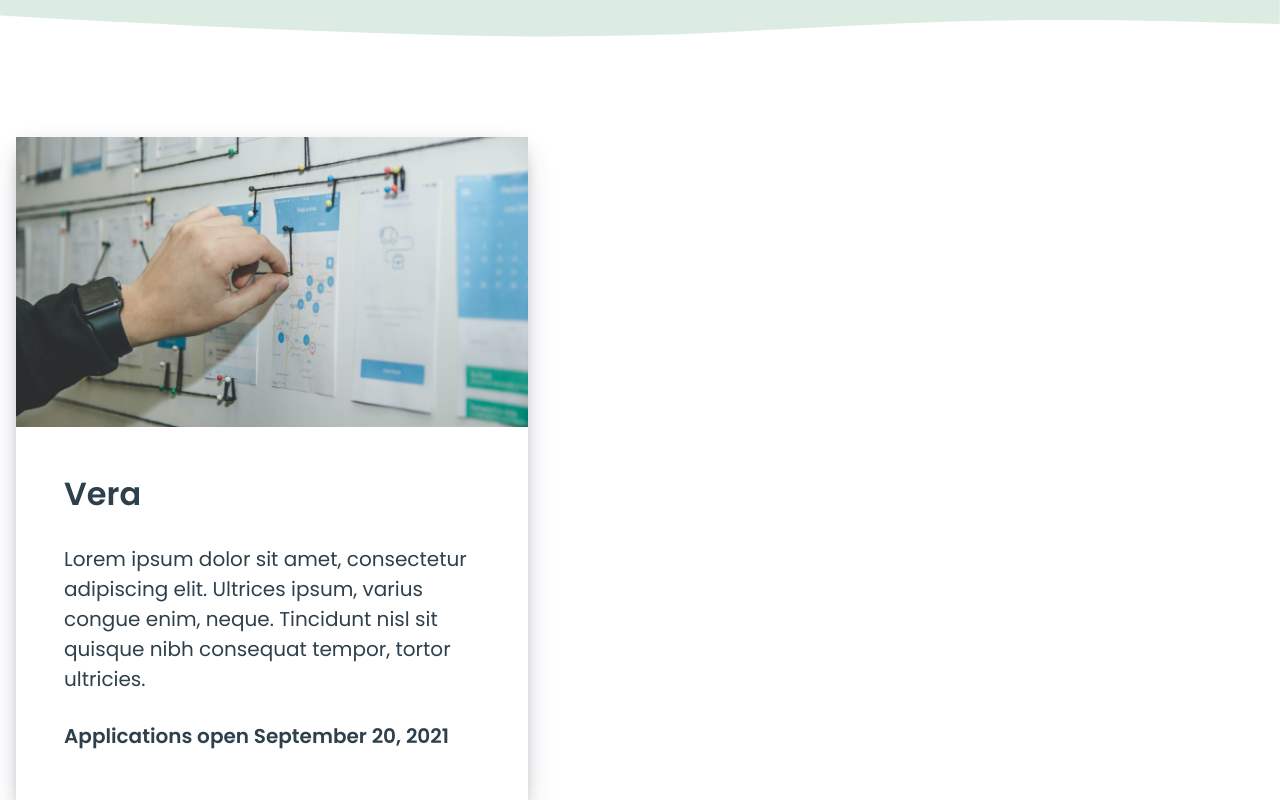
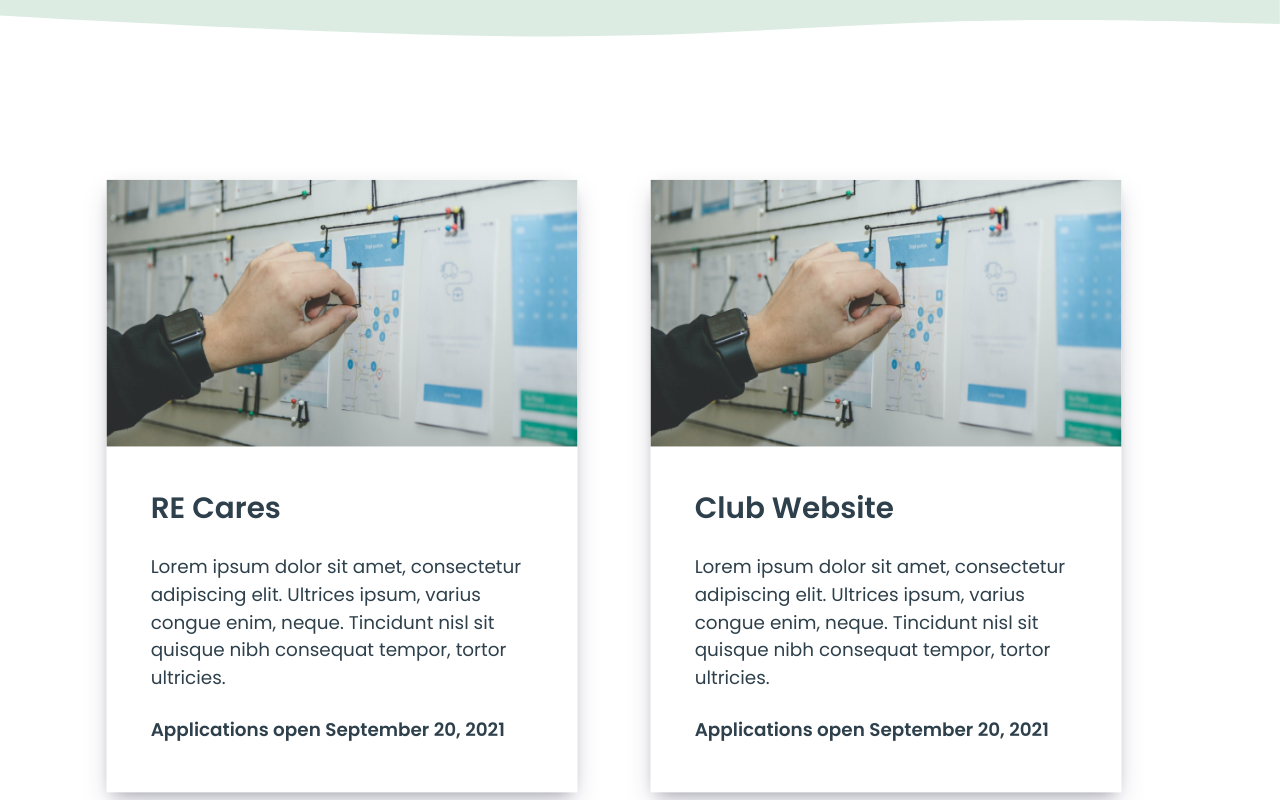
Before and after one commit to CS-Social-Good-CalPoly/club-website, a React (Create React App) app: page /Projects in a window 1280 px wide. Shown: the part 600-1400 px from the top of the page. Built offline with nearby package versions, Linux system fonts and the light colour scheme.

Commit message:
project layout

```diff
--- a/src/assets/Projects/ProjectCard.css
+++ b/src/assets/Projects/ProjectCard.css
@@ -2,6 +2,7 @@
 @import "../SharedAssets/Styles.css";
 
 .project-card {
+  transform: scale(0.92);
   background: white;
   width: 32rem;
   /* border-radius: 0.4rem; */
@@ -13,7 +14,7 @@
 }
 
 .project-card:hover {
-  transform: scale(1.03);
+  transform: scale(0.95);
   box-shadow: 0 13px 40px -5px hsla(240, 30.1%, 28%, 0.12), 0 8px 32px -8px hsla(0, 0%, 0%, 0.14), 0 -6px 32px -6px hsla(0, 0%, 0%, 0.02);
 }
 
--- a/src/components/Projects/ProjectLayout.js
+++ b/src/components/Projects/ProjectLayout.js
@@ -1,11 +1,73 @@
-import React from 'react'
+import React from 'react';
+import ProjectCard from './ProjectCard.js';
+import photo from '../../images/project-card-default.png';
+import {Container, Row, Col} from "react-bootstrap";
+
+const cards = [
+    {
+        'title': 'RE Cares',
+        // 'techStack': 'MERN',
+        'url': photo,
+        'description': 'Lorem ipsum dolor sit amet, consectetur adipiscing elit. Ultrices ipsum, varius congue enim, neque. Tincidunt nisl sit quisque nibh consequat tempor, tortor ultricies.',
+        'openApp': "Applications open September 20, 2021"
+    },
+    {
+        'title': 'Club Website',
+        // 'techStack': 'MERN',
+        'url': photo,
+        'description': 'Lorem ipsum dolor sit amet, consectetur adipiscing elit. Ultrices ipsum, varius congue enim, neque. Tincidunt nisl sit quisque nibh consequat tempor, tortor ultricies.',
+        'openApp': "Applications open September 20, 2021"
+    }
+];
 
 const ProjectLayout = () => {
     return (
         <div>
-
+            <Container>
+                <Row>
+                    <Col sm={5.2} md={5.1}>
+                        <ProjectCard
+                            title={cards[0]['title']}
+                            // techStack={cards[0]['techStack']}
+                            url={cards[0]['url']}
+                            description={cards[0]['description']}
+                            openApp="Applications open September 20, 2021"
+                        />
+                    </Col>
+                    <Col sm={5.2} md={5.1}>
+                        <ProjectCard
+                            title={cards[1]['title']}
+                            // techStack={cards[1]['techStack']}
+                            url={cards[1]['url']}
+                            description={cards[1]['description']}
+                            openApp="Applications open September 20, 2021"
+                        />
+                    </Col>
+                </Row>
+                {/* ---- for testing ----  */}
+                {/* <Row>
+                    <Col sm={5.2}>
+                        <ProjectCard
+                            title={cards[0]['title']}
+                            // techStack={cards[0]['techStack']}
+                            url={cards[0]['url']}
+                            description={cards[0]['description']}
+                            openApp="Applications open September 20, 2021"
+                        />
+                    </Col>
+                    <Col sm={5.2}>
+                        <ProjectCard
+                            title={cards[1]['title']}
+                            // techStack={cards[1]['techStack']}
+                            url={cards[1]['url']}
+                            description={cards[1]['description']}
+                            openApp="Applications open September 20, 2021"
+                        />
+                    </Col>
+                </Row> */}
+            </Container>
         </div>
     )
 }
 
-export default ProjectLayout
+export default ProjectLayout;
--- a/src/components/Projects/Projects.js
+++ b/src/components/Projects/Projects.js
@@ -1,23 +1,18 @@
 import React from 'react';
 import ProjectBanner from './ProjectBanner.js';
-import ProjectCard from './ProjectCard.js';
+// import ProjectCard from './ProjectCard.js';
+import ProjectLayout from './ProjectLayout.js';
 import '../../assets/Projects/Projects.css';
-import default_photo from '../../images/project-card-default.png';
+import photo from '../../images/project-card-default.png';
 import Footer from '../SharedComponents/Footer';
 
 export default function Projects() {
     return (
         <div>
             <ProjectBanner/>
-            <ProjectCard
-                title="Vera"
-                //techStack="MongoDB, Express.js, React and Node.js"
-                description="Lorem ipsum dolor sit amet, consectetur adipiscing elit. Ultrices ipsum, varius congue enim, neque. Tincidunt nisl sit quisque nibh consequat tempor, tortor ultricies."
-                url={default_photo}
-                openApp="Applications open September 20, 2021"
-            />
+            <ProjectLayout/>
             <Footer/>
         </div>
     )
 
-}
+};
```
